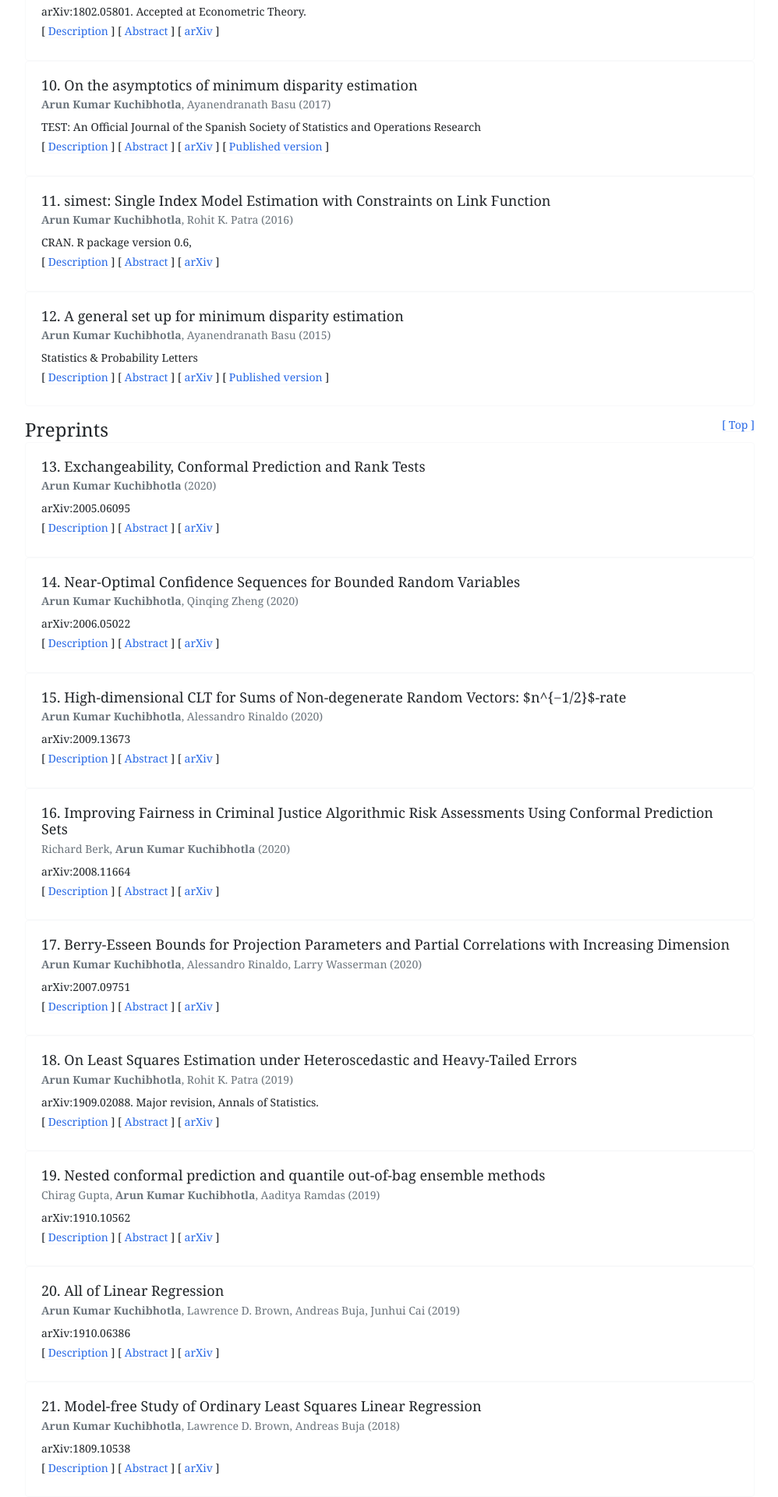
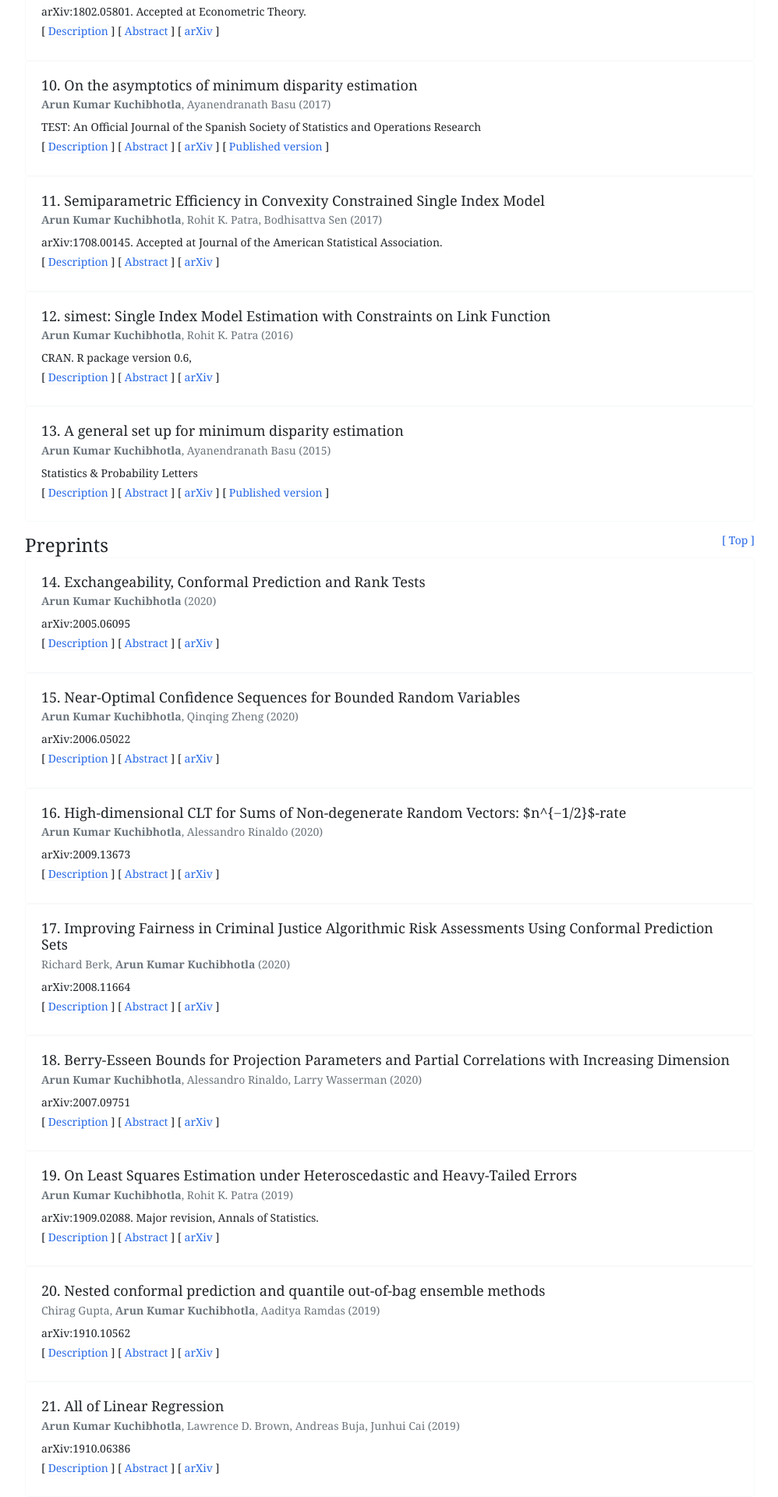
Before and after one commit to Arun-Kuchibhotla/Arun-Kuchibhotla.github.io, a Jekyll site: the page built from docs/research.md, in a window 1280 px wide. Shown: the part 1536-3456 px from the top of the page at 78% size, without its empty margins (240-1238 px from the left). Built offline with Jekyll 4.4.1, drawn with Linux system fonts in a browser that asks for light colours; nearby versions of some CDN libraries; some of the changed text lies outside the part shown.

Commit message:
Added JASA paper

```diff
--- a/_data/publications.json
+++ b/_data/publications.json
@@ -383,10 +383,10 @@
 		"description": "Concentration inequalities are well-known under sub-Gaussian and sub-exponential conditions. In some examples these do not hold. For example, in the case of sandwich variance in linear regression we encounter $XX'(Y - X'\\beta)^2$ which is a quartic function of random variables. Even if we assume sub-Gaussianity of X and Y this quartic function is only sub-Weibull(1/2). In this paper, we consider tail bounds for these kind of random variables. After an exposition of these concentration inequalities, we consider four statistical applications."
 	},
 	{
-		"type": "Preprint",
-		"work_type": "Preprint",
+		"type": "Journal article",
+		"work_type": "Journal publication",
 		"id": 4,
-		"title": "Least Squares Estimation in a Single Index Model with Convex Lipschitz link",
+		"title": "Semiparametric Efficiency in Convexity Constrained Single Index Model",
 		"authors": [
 			{
 				"name": "Arun Kumar Kuchibhotla"
@@ -398,7 +398,7 @@
 				"name": "Bodhisattva Sen"
 			}
 		],
-		"source": "arXiv:1708.00145",
+		"source": "arXiv:1708.00145. Accepted at Journal of the American Statistical Association.",
 		"year": 2017,
 		"volume": 145,
 		"citation_url": "https://arxiv.org/abs/1708.00145",
```
